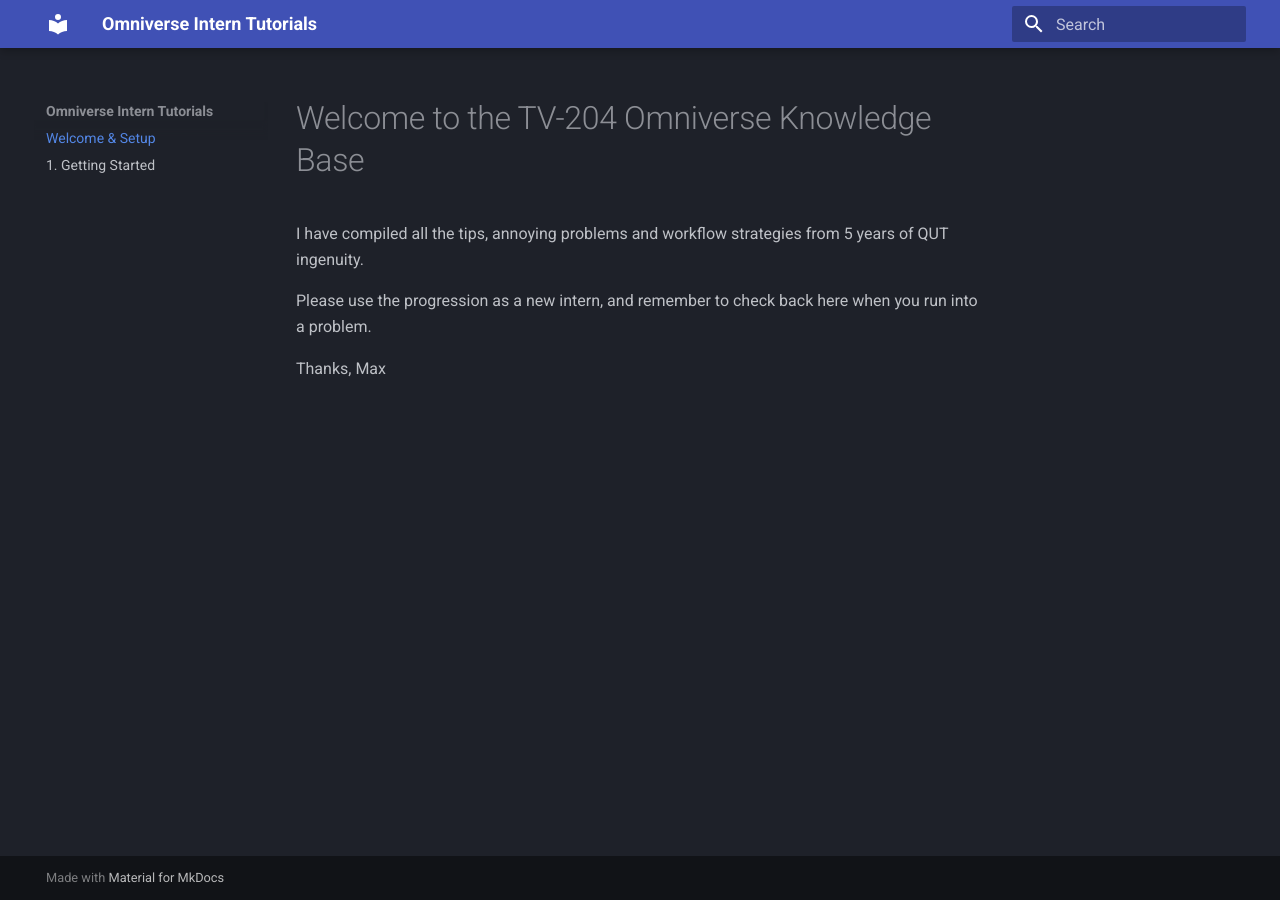
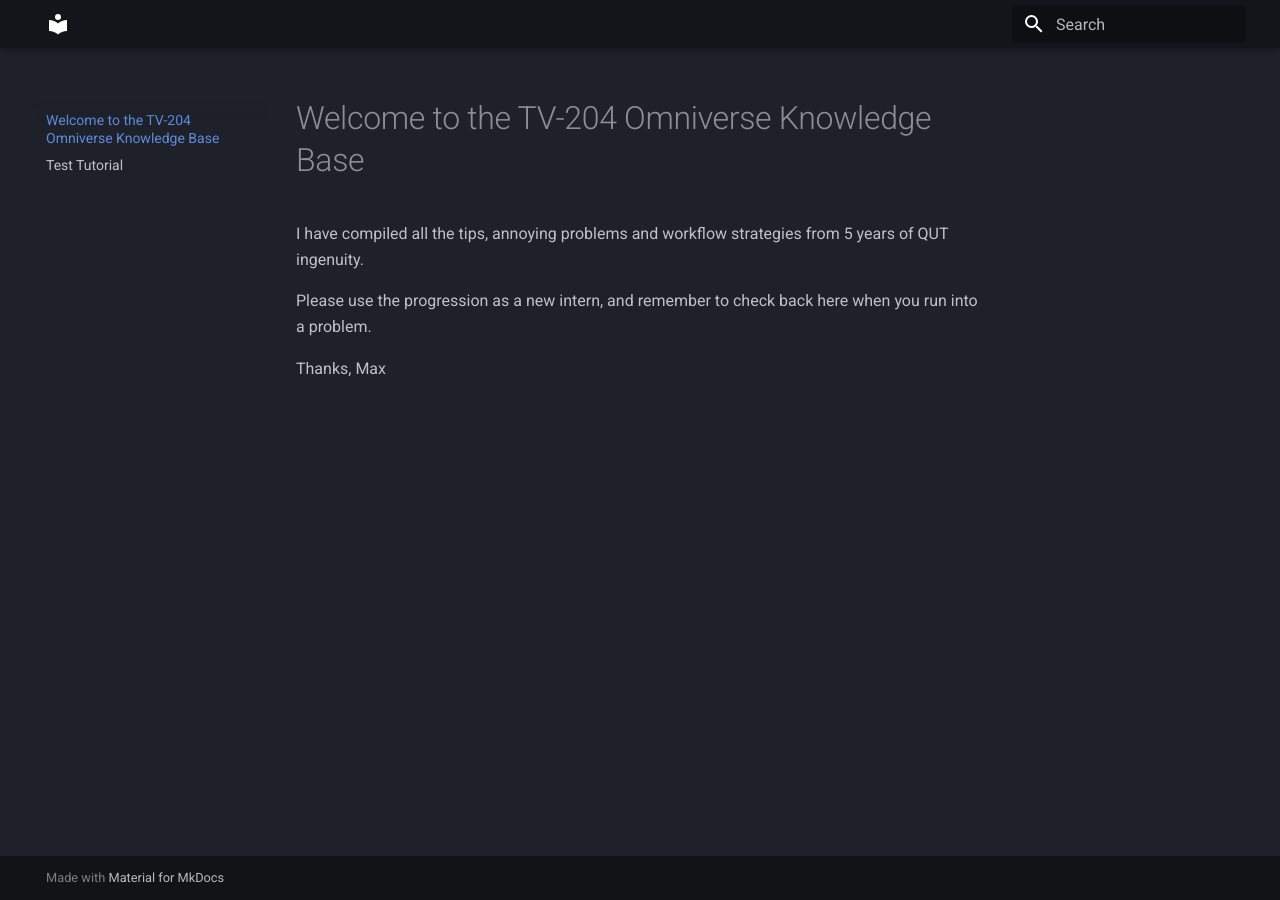
Before and after one commit to mxbdesign/omniverse_tutorials, an MkDocs documentation site: the page built from docs/index.md, in a window 1280 px wide. Built offline with MkDocs 1.6.1 and Material for MkDocs 9.7.7, drawn with Linux system fonts in a browser that asks for light colours.

Commit message:
Modify mkdocs.yml for theme and extra resources
Updated theme settings and added extra CSS and JavaScript files.

```diff
--- a/mkdocs.yml
+++ b/mkdocs.yml
@@ -1,10 +1,16 @@
-site_name: Omniverse Intern Tutorials
 theme:
   name: material
   palette:
-    scheme: slate # Forces a sleek dark mode
+    - scheme: slate       # required: this activates the [data-md-color-scheme="slate"] tokens our CSS overrides
+      primary: black
+      accent: light green
+  features:
+    - navigation.instant  # optional but recommended — extra.js hooks document$ to support this
+    - navigation.tracking
+    - navigation.expand
 
-nav:
-  - Welcome & Setup: index.md
-  - 1. Getting Started: test-tutorial.md
-  # Add future files here in the exact order they should be read
+extra_css:
+  - stylesheets/extra.css
+
+extra_javascript:
+  - javascripts/extra.js
```
